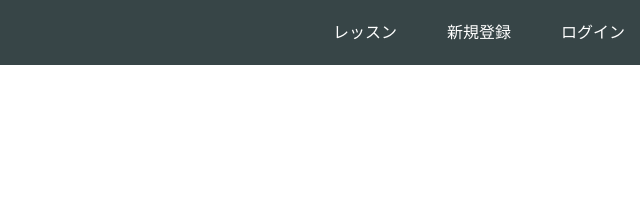
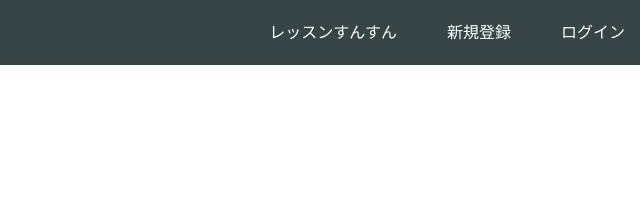
Before and after one commit to moekomoeko/moekomoeko.github.io, a plain HTML site: page index.html in a window 1280 px wide. Shown: the top 207 px of the page, 640-1280 px from the left. Drawn offline with Linux system fonts and the light colour scheme.

Commit message:
Update index.html

```diff
--- a/index.html
+++ b/index.html
@@ -15,7 +15,7 @@
       </div>
       <span class="fa fa-bars menu-icon"></span>
       <div class="header-right">
-        <a href="#">レッスン</a>
+        <a href="#">レッスンすんすん</a>
         <a href="#">新規登録</a>
         <a href="#" class="login">ログイン</a>
       </div>
```
